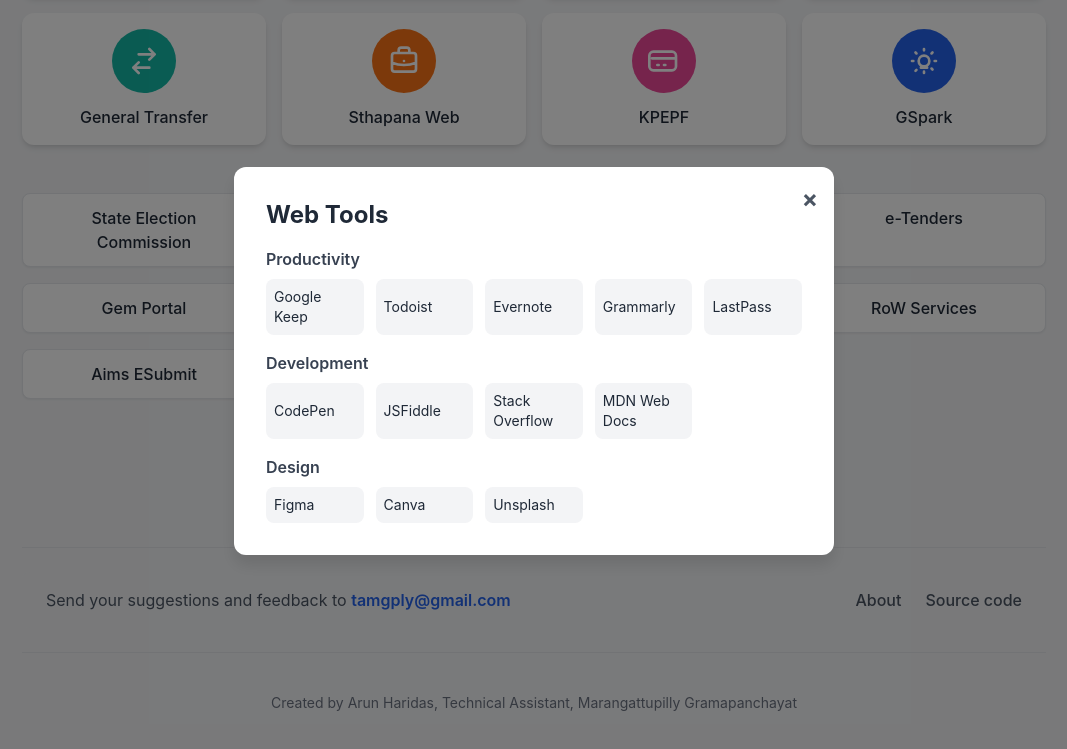
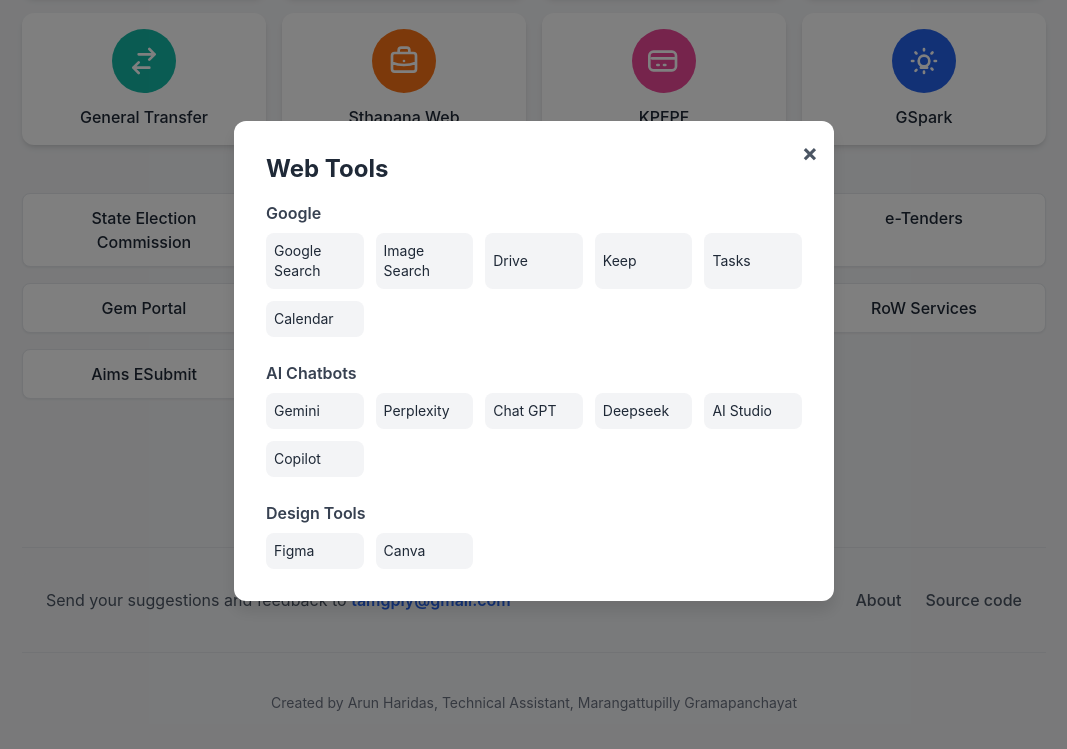
Before and after one commit to arunharidas/GPTools, a plain HTML site: page index.html in a window 1280 px wide. Both pictures are taken after a click on the button "Web Tools". Shown: the part 561-1310 px from the top of the page, without its empty margins (106-1173 px from the left). Drawn offline with nearby package versions, Linux system fonts and the light colour scheme.

Commit message:
modified code

```diff
--- a/index.html
+++ b/index.html
@@ -122,18 +122,18 @@
 
         <!-- Custom Buttons Section (after search box) -->
         <div class="mb-12 flex flex-wrap justify-center gap-4">
-            <button class="px-6 py-2 bg-green-50 text-green-700 font-medium rounded hover:bg-green-100 transition-colors duration-150 text-base border border-green-100 shadow-sm">
+            <a href="/tools/servicetype.html" class="px-6 py-2 bg-green-50 text-green-700 font-medium rounded hover:bg-green-100 transition-colors duration-150 text-base border border-green-100 shadow-sm">
                 Service Type
-            </button>
-            <button class="px-6 py-2 bg-green-50 text-green-700 font-medium rounded hover:bg-green-100 transition-colors duration-150 text-base border border-green-100 shadow-sm">
+            </a>
+            <a href="/tools/mandatorydocuments.html" class="px-6 py-2 bg-green-50 text-green-700 font-medium rounded hover:bg-green-100 transition-colors duration-150 text-base border border-green-100 shadow-sm">
                 Mandatory Documents
-            </button>
-            <button class="px-6 py-2 bg-green-50 text-green-700 font-medium rounded hover:bg-green-100 transition-colors duration-150 text-base border border-green-100 shadow-sm">
+            </a>
+            <a href="/tools/accounthead.html" class="px-6 py-2 bg-green-50 text-green-700 font-medium rounded hover:bg-green-100 transition-colors duration-150 text-base border border-green-100 shadow-sm">
                 Account Heads
-            </button>
-            <button class="px-6 py-2 bg-green-50 text-green-700 font-medium rounded hover:bg-green-100 transition-colors duration-150 text-base border border-green-100 shadow-sm">
+            </a>
+            <a href="/tools/businessmaster.html" class="px-6 py-2 bg-green-50 text-green-700 font-medium rounded hover:bg-green-100 transition-colors duration-150 text-base border border-green-100 shadow-sm">
                 Business Master
-            </button>
+            </a>
         </div>
 
         <!-- Main Bookmarks Section (4 Columns) -->
@@ -268,59 +268,63 @@
             <div class="modal-content">
                 <button id="closeWebToolsModalBtn" class="absolute top-4 right-4 text-gray-600 hover:text-gray-900 text-2xl font-bold">&times;</button>
                 <h2 class="text-2xl font-bold text-gray-800 mb-4">Web Tools</h2>
-                <!-- Productivity Tools -->
-                <div class="mb-4">
-                    <h3 class="text-base font-semibold text-gray-700 mb-2">Productivity</h3>
+                <!-- Google Tools -->
+                <div class="mb-6">
+                    <h3 class="text-base font-semibold text-gray-700 mb-2">Google</h3>
                     <div class="grid grid-cols-2 sm:grid-cols-3 md:grid-cols-4 lg:grid-cols-5 gap-3">
+                        <a href="https://www.google.com/" class="flex items-center p-2 bg-gray-100 rounded-lg hover:bg-gray-200 transition-colors duration-200" title="Google Search">
+                            <span class="text-sm text-gray-800">Google Search</span>
+                        </a>
+                        <a href="https://www.google.com/imghp" class="flex items-center p-2 bg-gray-100 rounded-lg hover:bg-gray-200 transition-colors duration-200" title="Image Search">
+                            <span class="text-sm text-gray-800">Image Search</span>
+                        </a>
+                        <a href="https://drive.google.com/" class="flex items-center p-2 bg-gray-100 rounded-lg hover:bg-gray-200 transition-colors duration-200" title="Google Drive">
+                            <span class="text-sm text-gray-800">Drive</span>
+                        </a>
                         <a href="https://keep.google.com/" class="flex items-center p-2 bg-gray-100 rounded-lg hover:bg-gray-200 transition-colors duration-200" title="Google Keep">
-                            <span class="text-sm text-gray-800">Google Keep</span>
+                            <span class="text-sm text-gray-800">Keep</span>
                         </a>
-                        <a href="https://todoist.com/" class="flex items-center p-2 bg-gray-100 rounded-lg hover:bg-gray-200 transition-colors duration-200" title="Todoist">
-                            <span class="text-sm text-gray-800">Todoist</span>
+                        <a href="https://tasks.google.com/" class="flex items-center p-2 bg-gray-100 rounded-lg hover:bg-gray-200 transition-colors duration-200" title="Google Tasks">
+                            <span class="text-sm text-gray-800">Tasks</span>
                         </a>
-                        <a href="https://evernote.com/" class="flex items-center p-2 bg-gray-100 rounded-lg hover:bg-gray-200 transition-colors duration-200" title="Evernote">
-                            <span class="text-sm text-gray-800">Evernote</span>
-                        </a>
-                        <a href="https://www.grammarly.com/" class="flex items-center p-2 bg-gray-100 rounded-lg hover:bg-gray-200 transition-colors duration-200" title="Grammarly">
-                            <span class="text-sm text-gray-800">Grammarly</span>
-                        </a>
-                        <a href="https://www.lastpass.com/" class="flex items-center p-2 bg-gray-100 rounded-lg hover:bg-gray-200 transition-colors duration-200" title="LastPass">
-                            <span class="text-sm text-gray-800">LastPass</span>
+                        <a href="https://calendar.google.com/" class="flex items-center p-2 bg-gray-100 rounded-lg hover:bg-gray-200 transition-colors duration-200" title="Google Calendar">
+                            <span class="text-sm text-gray-800">Calendar</span>
                         </a>
                     </div>
                 </div>
-
-                <!-- Development Tools -->
-                <div class="mb-4">
-                    <h3 class="text-base font-semibold text-gray-700 mb-2">Development</h3>
+                <!-- AI Chatbots Category -->
+                <div>
+                    <h3 class="text-base font-semibold text-gray-700 mb-2">AI Chatbots</h3>
                     <div class="grid grid-cols-2 sm:grid-cols-3 md:grid-cols-4 lg:grid-cols-5 gap-3">
-                        <a href="https://codepen.io/" class="flex items-center p-2 bg-gray-100 rounded-lg hover:bg-gray-200 transition-colors duration-200" title="CodePen">
-                            <span class="text-sm text-gray-800">CodePen</span>
+                        <a href="https://gemini.google.com/" class="flex items-center p-2 bg-gray-100 rounded-lg hover:bg-gray-200 transition-colors duration-200" title="Gemini">
+                            <span class="text-sm text-gray-800">Gemini</span>
                         </a>
-                        <a href="https://jsfiddle.net/" class="flex items-center p-2 bg-gray-100 rounded-lg hover:bg-gray-200 transition-colors duration-200" title="JSFiddle">
-                            <span class="text-sm text-gray-800">JSFiddle</span>
+                        <a href="https://www.perplexity.ai/" class="flex items-center p-2 bg-gray-100 rounded-lg hover:bg-gray-200 transition-colors duration-200" title="Perplexity">
+                            <span class="text-sm text-gray-800">Perplexity</span>
                         </a>
-                        <a href="https://stackoverflow.com/" class="flex items-center p-2 bg-gray-100 rounded-lg hover:bg-gray-200 transition-colors duration-200" title="Stack Overflow">
-                            <span class="text-sm text-gray-800">Stack Overflow</span>
+                        <a href="https://chat.openai.com/" class="flex items-center p-2 bg-gray-100 rounded-lg hover:bg-gray-200 transition-colors duration-200" title="Chat GPT">
+                            <span class="text-sm text-gray-800">Chat GPT</span>
                         </a>
-                        <a href="https://developer.mozilla.org/en-US/" class="flex items-center p-2 bg-gray-100 rounded-lg hover:bg-gray-200 transition-colors duration-200" title="MDN Web Docs">
-                            <span class="text-sm text-gray-800">MDN Web Docs</span>
+                        <a href="https://chat.deepseek.com/" class="flex items-center p-2 bg-gray-100 rounded-lg hover:bg-gray-200 transition-colors duration-200" title="Deepseek">
+                            <span class="text-sm text-gray-800">Deepseek</span>
+                        </a>
+                        <a href="https://aistudio.google.com/" class="flex items-center p-2 bg-gray-100 rounded-lg hover:bg-gray-200 transition-colors duration-200" title="AI Studio">
+                            <span class="text-sm text-gray-800">AI Studio</span>
+                        </a>
+                        <a href="https://copilot.microsoft.com/" class="flex items-center p-2 bg-gray-100 rounded-lg hover:bg-gray-200 transition-colors duration-200" title="Copilot">
+                            <span class="text-sm text-gray-800">Copilot</span>
                         </a>
                     </div>
                 </div>
-
-                <!-- Design Tools -->
-                <div>
-                    <h3 class="text-base font-semibold text-gray-700 mb-2">Design</h3>
+                <!-- Design Tools Category -->
+                <div class="mt-6">
+                    <h3 class="text-base font-semibold text-gray-700 mb-2">Design Tools</h3>
                     <div class="grid grid-cols-2 sm:grid-cols-3 md:grid-cols-4 lg:grid-cols-5 gap-3">
                         <a href="https://www.figma.com/" class="flex items-center p-2 bg-gray-100 rounded-lg hover:bg-gray-200 transition-colors duration-200" title="Figma">
                             <span class="text-sm text-gray-800">Figma</span>
                         </a>
                         <a href="https://www.canva.com/" class="flex items-center p-2 bg-gray-100 rounded-lg hover:bg-gray-200 transition-colors duration-200" title="Canva">
                             <span class="text-sm text-gray-800">Canva</span>
-                        </a>
-                        <a href="https://unsplash.com/" class="flex items-center p-2 bg-gray-100 rounded-lg hover:bg-gray-200 transition-colors duration-200" title="Unsplash">
-                            <span class="text-sm text-gray-800">Unsplash</span>
                         </a>
                     </div>
                 </div>
@@ -383,8 +387,29 @@
                         </a>
                     </div>
                 </div>
+                <!-- Browsers Category -->
+                <div class="mb-6">
+                    <h3 class="text-base font-semibold text-gray-700 mb-2">Browsers</h3>
+                    <div class="grid grid-cols-2 sm:grid-cols-3 md:grid-cols-4 lg:grid-cols-5 gap-3">
+                        <a href="https://www.google.com/chrome/" class="flex items-center p-2 bg-gray-100 rounded-lg hover:bg-gray-200 transition-colors duration-200" title="Chrome">
+                            <span class="text-sm text-gray-800">Chrome</span>
+                        </a>
+                        <a href="https://www.mozilla.org/en-US/firefox/new/" class="flex items-center p-2 bg-gray-100 rounded-lg hover:bg-gray-200 transition-colors duration-200" title="Firefox">
+                            <span class="text-sm text-gray-800">Firefox</span>
+                        </a>
+                        <a href="https://brave.com/download/" class="flex items-center p-2 bg-gray-100 rounded-lg hover:bg-gray-200 transition-colors duration-200" title="Brave">
+                            <span class="text-sm text-gray-800">Brave</span>
+                        </a>
+                        <a href="https://www.opera.com/download" class="flex items-center p-2 bg-gray-100 rounded-lg hover:bg-gray-200 transition-colors duration-200" title="Opera">
+                            <span class="text-sm text-gray-800">Opera</span>
+                        </a>
+                        <a href="https://vivaldi.com/download/" class="flex items-center p-2 bg-gray-100 rounded-lg hover:bg-gray-200 transition-colors duration-200" title="Vivaldi">
+                            <span class="text-sm text-gray-800">Vivaldi</span>
+                        </a>
+                    </div>
+                </div>
                 <!-- Operating Systems Category -->
-                <div>
+                <div class="mb-6">
                     <h3 class="text-base font-semibold text-gray-700 mb-2">Operating Systems</h3>
                     <div class="grid grid-cols-2 sm:grid-cols-3 md:grid-cols-4 lg:grid-cols-5 gap-3">
                         <a href="https://www.microsoft.com/en-us/software-download/windows10" class="flex items-center p-2 bg-gray-100 rounded-lg hover:bg-gray-200 transition-colors duration-200" title="Windows 10">
@@ -404,6 +429,18 @@
                         </a>
                         <a href="https://www.bosslinux.in/downloads/" class="flex items-center p-2 bg-gray-100 rounded-lg hover:bg-gray-200 transition-colors duration-200" title="Boss Linux">
                             <span class="text-sm text-gray-800">Boss Linux</span>
+                        </a>
+                    </div>
+                </div>
+                <!-- Utilities Category -->
+                <div>
+                    <h3 class="text-base font-semibold text-gray-700 mb-2">Utilities</h3>
+                    <div class="grid grid-cols-2 sm:grid-cols-3 md:grid-cols-4 lg:grid-cols-5 gap-3">
+                        <a href="https://www.7-zip.org/download.html" class="flex items-center p-2 bg-gray-100 rounded-lg hover:bg-gray-200 transition-colors duration-200" title="7-Zip">
+                            <span class="text-sm text-gray-800">7-Zip</span>
+                        </a>
+                        <a href="https://notepad-plus-plus.org/downloads/" class="flex items-center p-2 bg-gray-100 rounded-lg hover:bg-gray-200 transition-colors duration-200" title="Notepad++">
+                            <span class="text-sm text-gray-800">Notepad++</span>
                         </a>
                     </div>
                 </div>
```
